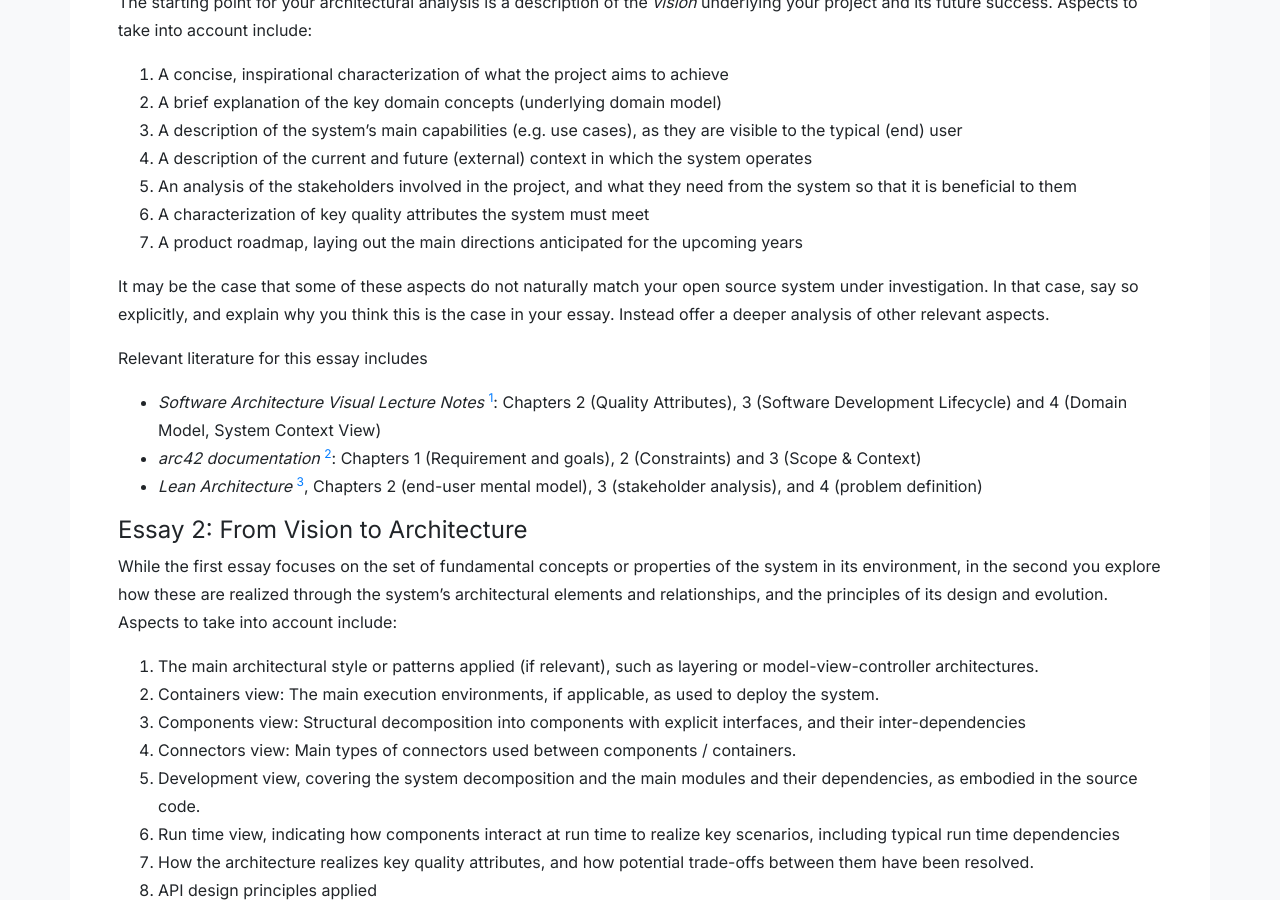
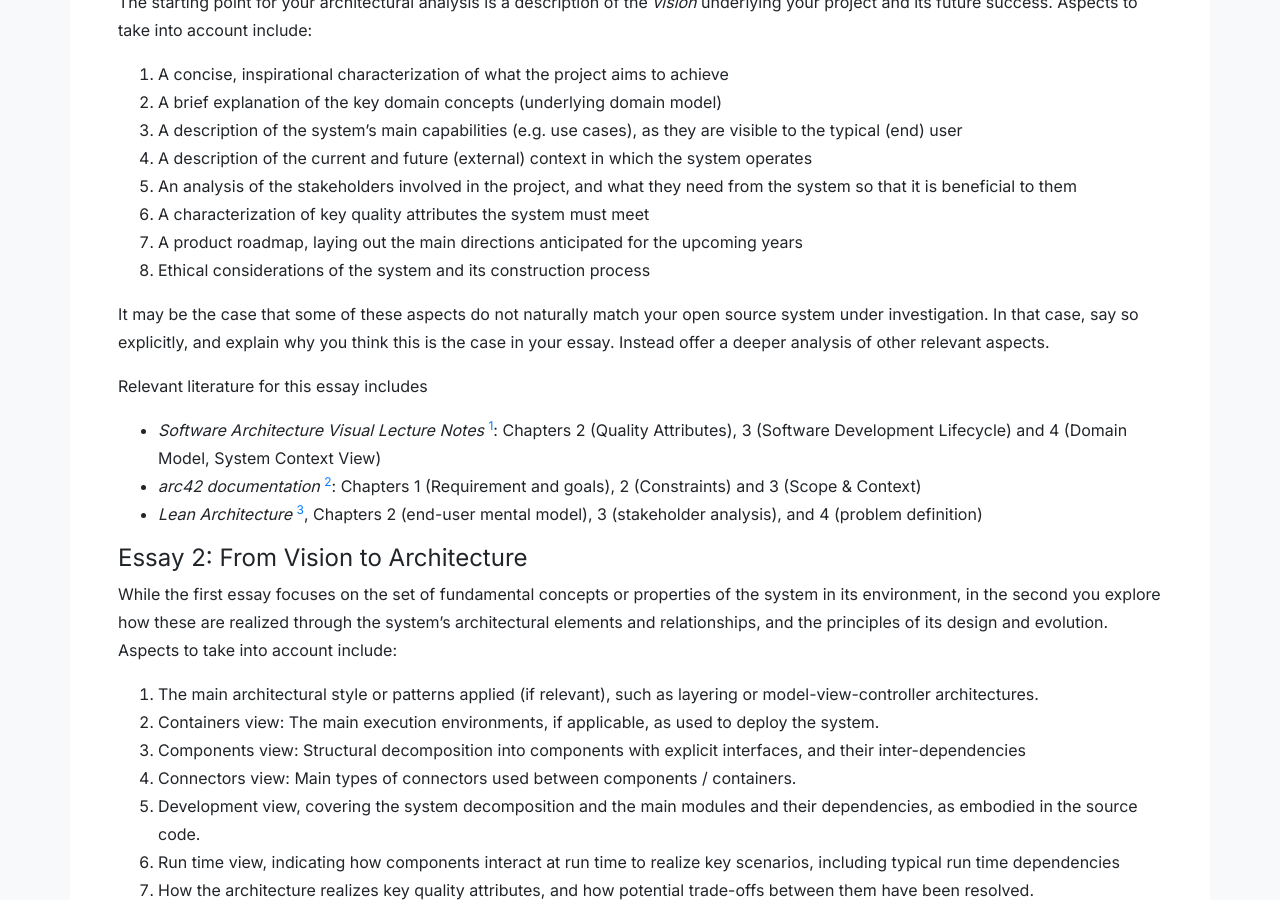
Before and after one commit to SERG-Delft/delftswa, a Jekyll site: the page built from 2021/assignment.md, in a window 1280 px wide and 900 px high, scrolled down 3777 px. Built offline with Jekyll 4.4.1, drawn with Linux system fonts in a browser that asks for light colours.

Commit message:
Add ethics to essay 1

```diff
--- a/2021/assignment.md
+++ b/2021/assignment.md
@@ -125,12 +125,13 @@ The starting point for your architectural analysis is a description of the _visi
 Aspects to take into account include:
 
 1. A concise, inspirational characterization of what the project aims to achieve
-2. A brief explanation of the key domain concepts (underlying domain model)
-3. A description of the system's main capabilities (e.g. use cases), as they are visible to the typical (end) user
-3. A description of the current and future (external) context in which the system operates
-4. An analysis of the stakeholders involved in the project, and what they need from the system so that it is beneficial to them
-5. A characterization of key quality attributes the system must meet
-6. A product roadmap, laying out the main directions anticipated for the upcoming years
+1. A brief explanation of the key domain concepts (underlying domain model)
+1. A description of the system's main capabilities (e.g. use cases), as they are visible to the typical (end) user
+1. A description of the current and future (external) context in which the system operates
+1. An analysis of the stakeholders involved in the project, and what they need from the system so that it is beneficial to them
+1. A characterization of key quality attributes the system must meet
+1. A product roadmap, laying out the main directions anticipated for the upcoming years
+1. Ethical considerations of the system and its construction process
 
 It may be the case that some of these aspects do not naturally match your open source system under investigation. In that case, say so explicitly, and explain why you think this is the case in your essay. Instead offer a deeper analysis of other relevant aspects.
 
```
